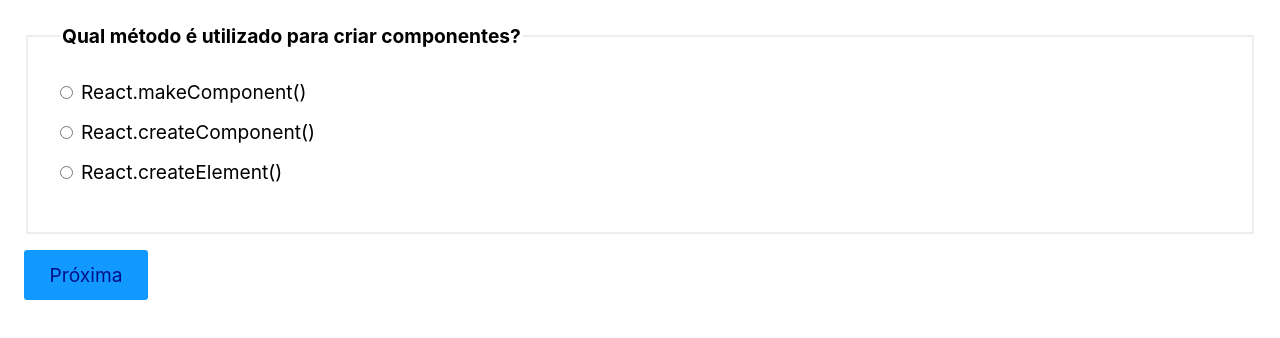
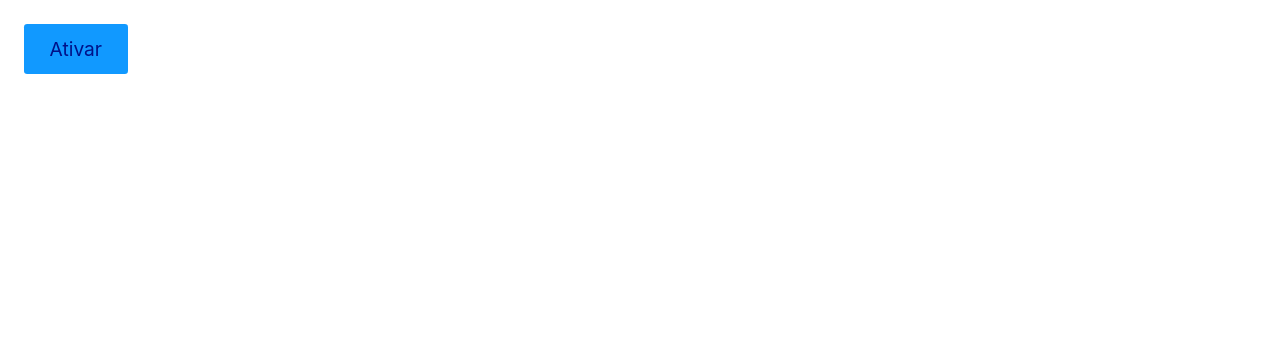
Before and after one commit to claudiogaalvao/OrigamidReactCompleto, a React (Create React App) app: page / in a window 1280 px wide. Shown: the top 338 px of the page. Built offline with nearby package versions, Linux system fonts and the light colour scheme.

Commit message:
Animações parte 1

```diff
--- /dev/null
+++ b/src/App.css
@@ -0,0 +1,25 @@
+.animateLeft {
+    opacity: 0;
+    transform: translateX(-20px);
+    animation: animeLeft 0.3s forwards;
+}
+
+.animateZoom {
+    opacity: 0;
+    transform: scale(0.8);
+    animation: animeZoom 0.3s forwards;
+}
+
+@keyframes animeLeft {
+    to {
+        opacity: 1;
+        transform: initial;
+    }
+}
+
+@keyframes animeZoom {
+    to {
+        opacity: 1;
+        transform: initial;
+    }
+}
--- a/src/App.js
+++ b/src/App.js
@@ -1,83 +1,14 @@
-import React, { useState } from 'react';
-import Radio from './Form/Radio';
+import React from 'react'
+import Produto from './Produto'
+import './App.css';
 
-const perguntas = [
-  {
-    pergunta: 'Qual método é utilizado para criar componentes?',
-    options: [
-      'React.makeComponent()',
-      'React.createComponent()',
-      'React.createElement()',
-    ],
-    resposta: 'React.createElement()',
-    id: 'p1',
-  },
-  {
-    pergunta: 'Como importamos um componente externo?',
-    options: [
-      'import Component from "./Component"',
-      'require("./Component")',
-      'import "./Component"',
-    ],
-    resposta: 'import Component from "./Component"',
-    id: 'p2',
-  },
-  {
-    pergunta: 'Qual hook não é nativo?',
-    options: ['useEffect()', 'useFetch()', 'useCallback()'],
-    resposta: 'useFetch()',
-    id: 'p3',
-  },
-  {
-    pergunta: 'Qual palavra deve ser utilizada para criarmos um hook?',
-    options: ['set', 'get', 'use'],
-    resposta: 'use',
-    id: 'p4',
-  },
-];
+const App = () => {
+  const [ativar, setAtivar] = React.useState(false);
 
-function App() {
-  const [respostas, setRespostas] = useState({
-    p1: '',
-    p2: '',
-    p3: '',
-    p4: '',
-  });
-  const [slide, setSlide] = useState(0)
-  const [resultado, setResultado] = useState(null);
-
-  function handleChange({ target }) {
-    setRespostas({...respostas, [target.id]: target.value})
-  }
-
-  function resultadoFinal() {
-    const corretas = perguntas.filter(({id, resposta}) => respostas[id] === resposta)
-    setResultado(`Você acertou: ${corretas.length} de ${perguntas.length}`);
-  }
-
-  function handleClick() {
-    if(slide < perguntas.length - 1) {
-      setSlide(slide + 1);
-    } else {
-      setSlide(slide + 1);
-      resultadoFinal()
-    }
-  }
-
-  return (
-    <form onSubmit={(event) => event.preventDefault()}>
-      { perguntas.map((pergunta, index) =>
-        <Radio
-        active={slide === index}
-        key={pergunta.id}
-        value={respostas[pergunta.id]}
-        onChange={handleChange}
-        {...pergunta}
-        />)
-      }
-      {resultado ? <p>{resultado}</p> : <button onClick={handleClick}>Próxima</button>}
-    </form>
-  )
+  return <div>
+    <button onClick={() => {setAtivar(!ativar)}}>Ativar</button>
+    {ativar && <Produto />}
+  </div>
 }
 
-export default App;
+export default App
--- a/src/Form/Radio.js
+++ /dev/null
@@ -1,20 +0,0 @@
-import React from 'react'
-
-const Radio = ({pergunta, options, value, id, onChange, active}) => {
-
-    if(!active) return null;
-
-    return (
-        <fieldset>
-            <legend>{pergunta}</legend>
-            {options.map((option) => (
-                <label key={option}>
-                    <input id={id} type="radio" checked={value === option} value={option} onChange={onChange} />
-                    {option}
-                </label>
-            ))}
-        </fieldset>
-    )
-}
-
-export default Radio;
--- /dev/null
+++ b/src/Produto.js
@@ -0,0 +1,12 @@
+import React from 'react'
+
+const Produto = () => {
+    return (
+        <div className="animateZoom">
+            <h1>Produto</h1>
+            <p>Meu produto.</p>
+        </div>
+    )
+}
+
+export default Produto
```
